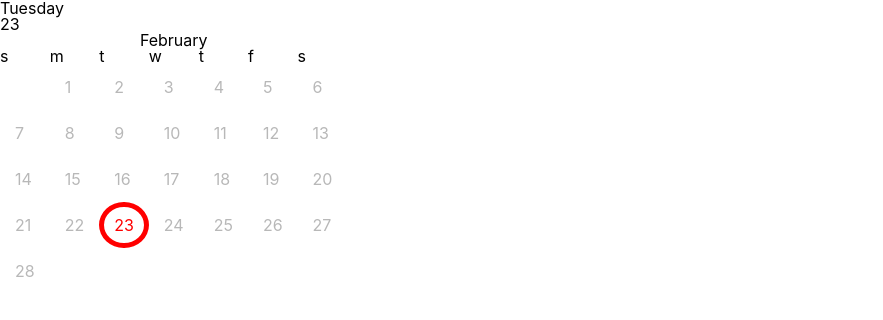
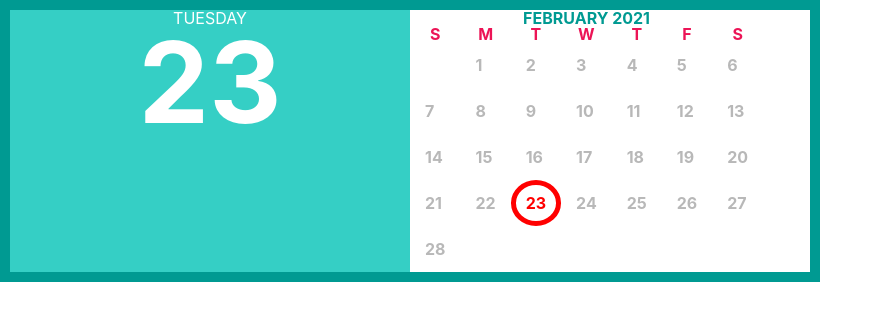
Before and after one commit to OlyaPoz/Calendar-react, a React (Create React App) app: page / in a window 1280 px wide. Shown: the top 320 px of the page, without its empty margins (0-883 px from the left). Built offline with nearby package versions, Linux system fonts and the light colour scheme.

Commit message:
Add styles calendar components

```diff
--- /dev/null
+++ b/src/Components/Calendar/Calendar.module.scss
@@ -0,0 +1,10 @@
+
+.calendarWrapper {
+  display: flex;
+
+  width: 800px;
+  border: 10px solid #009a92;;
+
+  text-transform: uppercase;
+  font-weight: bold;
+}
--- /dev/null
+++ b/src/Components/Calendar/CalendarBody/CalendarBody.module.scss
@@ -0,0 +1,9 @@
+
+.monthAndYear {
+color: #009a92;
+}
+
+.daysOfWeek {
+  color: #ec1456;
+  text-align:center;
+}
--- a/src/Components/Calendar/CalendarBody/index.jsx
+++ b/src/Components/Calendar/CalendarBody/index.jsx
@@ -1,7 +1,7 @@
 import React from 'react';
 import { format } from 'date-fns';
 import Month from '../Month';
-
+import styles from './CalendarBody.module.scss';
 
 const WeekDays = () => {
   return (
@@ -19,12 +19,15 @@ const WeekDays = () => {
 
 const CalendarBody = props => {
   const { currentDay } = props;
+
   return (
     <div>
       <table>
-        <caption>{format(currentDay, 'MMMM', 'yyyy')}</caption>
-
-        <thead>
+        <caption className={styles.monthAndYear}>
+          {format(currentDay, 'MMMM ')}
+          {format(currentDay, 'yyyy')}
+        </caption>
+        <thead className={styles.daysOfWeek}>
           <WeekDays />
         </thead>
 
--- /dev/null
+++ b/src/Components/Calendar/CurrentDay/CurrentDay.module.scss
@@ -0,0 +1,14 @@
+.nowDayWrapper {
+  background-color: #35cfc5;
+  color: white;
+  width: 50%;
+  text-align: center;
+}
+
+.nowDayName {
+  font-weight: lighter;
+}
+
+.nowDay {
+  font-size: 7rem;
+}
--- a/src/Components/Calendar/CurrentDay/index.jsx
+++ b/src/Components/Calendar/CurrentDay/index.jsx
@@ -1,13 +1,13 @@
 import React, { Component } from 'react';
 import { format } from 'date-fns';
-
+import styles from './CurrentDay.module.scss';
 
 const CurrentDay = props => {
   const { currentDay } = props;
   return (
-    <div>
-      <h1>{format(currentDay, 'EEEE')}</h1>
-      <h2>{format(currentDay, 'd')}</h2>
+    <div className = {styles.nowDayWrapper}>
+      <h1 className = {styles.nowDayName}>{format(currentDay, 'EEEE')}</h1>
+      <h2 className = {styles.nowDay}>{format(currentDay, 'd')}</h2>
     </div>
   );
 };
--- a/src/Components/Calendar/Month/index.jsx
+++ b/src/Components/Calendar/Month/index.jsx
@@ -21,7 +21,7 @@ const Month = props => {
       />
     );
   }
-  return <>{[weekArray]}</>;
+  return <>{weekArray}</>;
 };
 
 Month.propTypes = {
--- a/src/Components/Calendar/calendar.module.scss
+++ /dev/null
@@ -1,50 +0,0 @@
-:root {
-  $calendar-color: #009a92;
-  $day-color: #ec1456;
-}
-
-.calendarWrapper {
-  display: flex;
-
-  width: 800px;
-  border: 10px solid var(--calendar-color);
-
-  text-transform: uppercase;
-  font-weight: bold;
-}
-
-.nowDayWrap {
-  background-color: #35cfc5;
-  color: white;
-  width: 50%;
-  text-align: center;
-}
-
-.dayName {
-  font-weight: lighter;
-}
-
-.nowDay {
-  font-size: 7rem;
-}
-
-.nowMonthWrap {
-  display: flex;
-  flex-direction: column;
-  justify-content: center;
-  align-items: center;
-  margin: 0 auto;
-}
-
-.monthAndYear {
-  color: var(--calendar-color);
-  font-size: 24px;
-}
-
-.dayWeek {
-  color: var(--day-color);
-}
-
-.days {
-  color: #b8b8b8;
-}
--- a/src/Components/Calendar/index.jsx
+++ b/src/Components/Calendar/index.jsx
@@ -1,6 +1,7 @@
 import React, { Component } from 'react';
 import CurrentDay from './CurrentDay';
 import CalendarBody from './CalendarBody';
+import styles from './Calendar.module.scss';
 
 export default class Calendar extends Component {
   constructor (props) {
@@ -12,7 +13,7 @@ export default class Calendar extends Component {
 
   render () {
     return (
-      <div>
+      <div className = {styles.calendarWrapper}>
         <CurrentDay currentDay={this.state.curentDay} />
         <CalendarBody currentDay={this.state.curentDay} />
       </div>
```
